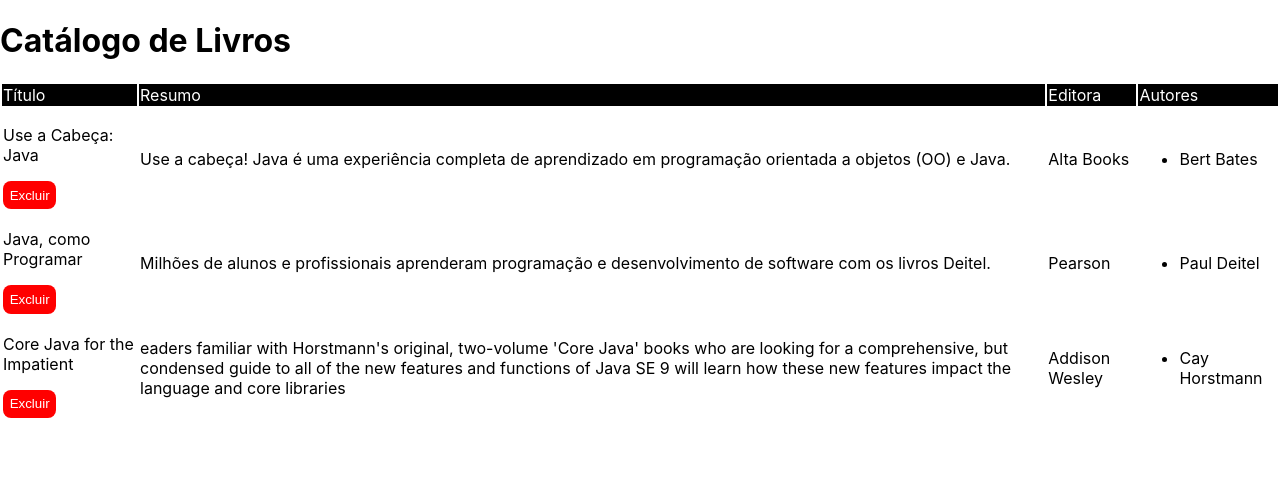
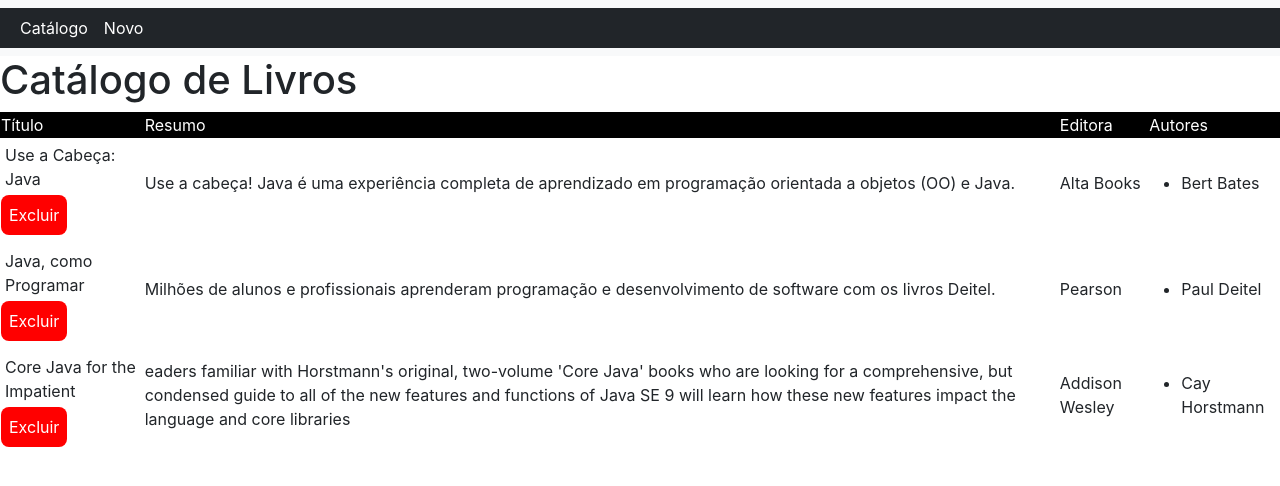
Before and after one commit to Jon-Araujo/catalogo-de-livros, a React (Create React App) app: page / in a window 1280 px wide. Shown: the top 486 px of the page. Built offline with nearby package versions, Linux system fonts and the light colour scheme.

Commit message:
Estilizado com Bootstrap.

```diff
--- a/public/index.html
+++ b/public/index.html
@@ -24,6 +24,7 @@
       work correctly both with client-side routing and a non-root public URL.
       Learn how to configure a non-root public URL by running `npm run build`.
     -->
+    <link href="https://cdn.jsdelivr.net/npm/bootstrap@5.3.0-alpha1/dist/css/bootstrap.min.css" rel="stylesheet" integrity="sha384-GLhlTQ8iRABdZLl6O3oVMWSktQOp6b7In1Zl3/Jr59b6EGGoI1aFkw7cmDA6j6gD" crossorigin="anonymous">
     <title>React App</title>
   </head>
   <body>
@@ -39,5 +40,6 @@
       To begin the development, run `npm start` or `yarn start`.
       To create a production bundle, use `npm run build` or `yarn build`.
     -->
+    <script src="https://cdn.jsdelivr.net/npm/bootstrap@5.3.0-alpha1/dist/js/bootstrap.bundle.min.js" integrity="sha384-w76AqPfDkMBDXo30jS1Sgez6pr3x5MlQ1ZAGC+nuZB+EYdgRZgiwxhTBTkF7CXvN" crossorigin="anonymous"></script>
   </body>
 </html>
--- a/src/App.js
+++ b/src/App.js
@@ -1,9 +1,11 @@
+import Navbar from './Navbar'
 import Cabecalho from './Cabecalho';
 import Principal from './Principal';
 
 function App() {
   return (
     <div className="App">
+      <Navbar />
       <Cabecalho />
       <Principal />
     </div>
--- /dev/null
+++ b/src/Navbar.js
@@ -0,0 +1,19 @@
+function Navbar() {
+    return (
+        <nav className="navbar navbar-expand-lg bg-body-tertiary">
+            <div className="container-fluid bg-dark">
+                <button className="navbar-toggler" type="button" data-bs-toggle="collapse" data-bs-target="#navbarNavAltMarkup" aria-controls="navbarNavAltMarkup" aria-expanded="false" aria-label="Toggle navigation">
+                    <span className="navbar-toggler-icon"></span>
+                </button>
+                <div className="collapse navbar-collapse" id="navbarNavAltMarkup">
+                    <div className="navbar-nav">
+                        <a className="nav-link active text-white" aria-current="page" href="#">Catálogo</a>
+                        <a className="nav-link text-white" href="#">Novo</a>
+                    </div>
+                </div>
+            </div>
+        </nav>
+    )
+}
+
+export default Navbar;
--- a/src/Principal.js
+++ b/src/Principal.js
@@ -40,7 +40,7 @@ function Auxiliar() {
     for (let i = 0; i < listaLivros.livros.length; i++) {
         passaLista.push(
             <tr id={listaLivros.livros[i].id}>
-                <td><p>{listaLivros.livros[i].titulo}</p><button id={"botao" + i} style={styleButton} onClick={BotaoExcluir}>Excluir</button></td>
+                <td><p className='m-1'>{listaLivros.livros[i].titulo}</p><button id={"botao" + i} className="mb-2" style={styleButton} onClick={BotaoExcluir}>Excluir</button></td>
                 <td><p>{listaLivros.livros[i].resumo}</p></td>
                 <td><p>{listaLivros.livros[i].editora}</p></td>
                 <td><ul><li>{listaLivros.livros[i].autores}</li></ul></td>
--- a/src/index.js
+++ b/src/index.js
@@ -3,6 +3,7 @@ import ReactDOM from 'react-dom/client';
 import './index.css';
 import App from './App';
 import reportWebVitals from './reportWebVitals';
+
 
 const root = ReactDOM.createRoot(document.getElementById('root'));
 root.render(
```
